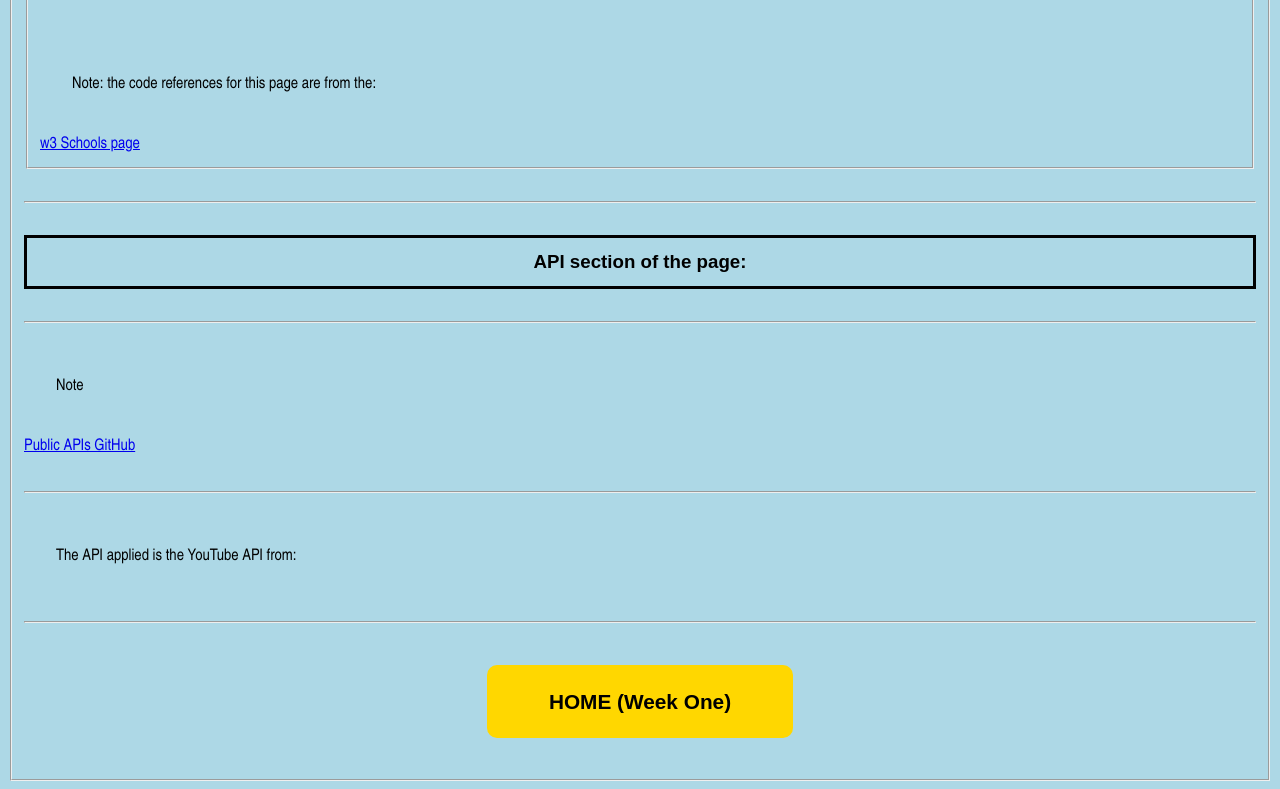
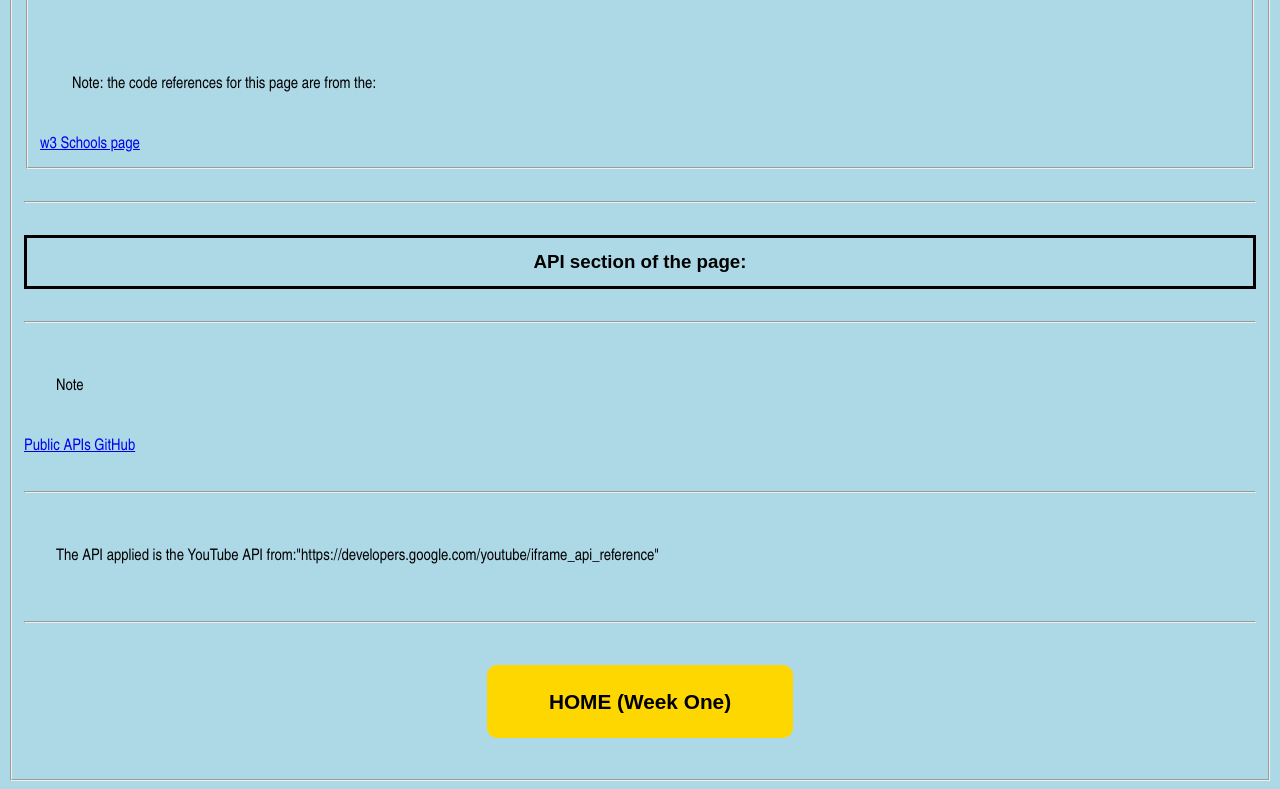
Before and after one commit to c4046159/WEB_TECHNOLOGIES, a plain HTML site: page week5.html in a window 1280 px wide. Shown: the part 5839-6628 px from the top of the page. Drawn offline with Linux system fonts and the light colour scheme.

Commit message:
Update week5.html

```diff
--- a/week5.html
+++ b/week5.html
@@ -212,16 +212,18 @@
          <p>Note </p><a href="https://github.com/public-apis/public-apis">Public APIs GitHub</a>
         <hr>
 
-<P> The API applied is the YouTube API from:<a href="https://developers.google.com/youtube/iframe_api_reference"></a>  </P>
+<P> The API applied is the YouTube API from:"https://developers.google.com/youtube/iframe_api_reference"</P><a href="https://developers.google.com/youtube/iframe_api_reference"></a>
 
    <div id="player"></div>
+
 <style>
   #player {
     margin: 0 auto;
     display: block;
   }
 </style>
-    <script>
+
+<script>
       var tag = document.createElement('script');
 
       tag.src = "https://www.youtube.com/iframe_api";
```
